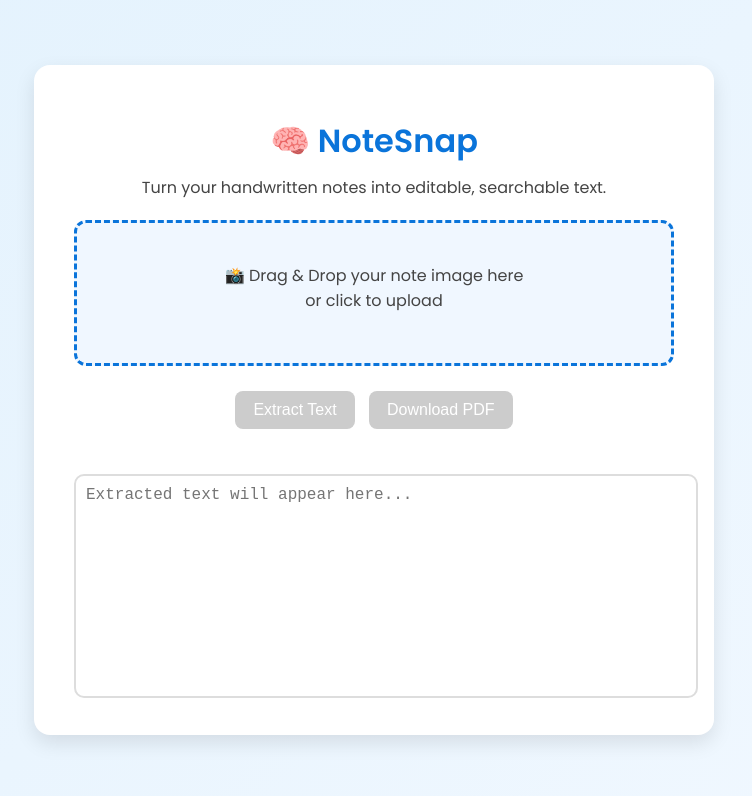
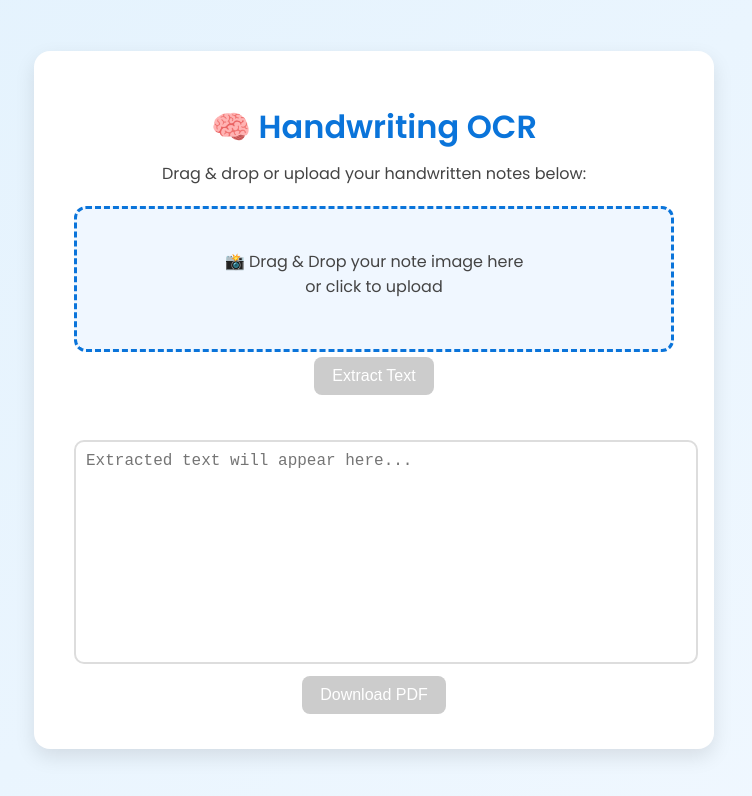
Before and after one commit to cognifyhq-create/notesnap, a plain HTML site: page index.html in a window 1280 px wide. Shown: the whole page, without its empty margins (266-1018 px from the left). Drawn offline with nearby package versions, Linux system fonts and the light colour scheme.

Commit message:
Update index.html

```diff
--- a/index.html
+++ b/index.html
@@ -3,15 +3,14 @@
 <head>
   <meta charset="UTF-8" />
   <meta name="viewport" content="width=device-width, initial-scale=1.0" />
-  <title>NoteSnap OCR - Picture to Text</title>
+  <title>Handwriting OCR - High Accuracy</title>
   <link rel="stylesheet" href="style.css" />
-  <script src="https://cdn.jsdelivr.net/npm/tesseract.js@5/dist/tesseract.min.js"></script>
   <script src="https://cdnjs.cloudflare.com/ajax/libs/jspdf/2.5.1/jspdf.umd.min.js"></script>
 </head>
 <body>
   <div class="container">
-    <h1>🧠 NoteSnap</h1>
-    <p>Turn your handwritten notes into editable, searchable text.</p>
+    <h1>🧠 Handwriting OCR</h1>
+    <p>Drag & drop or upload your handwritten notes below:</p>
 
     <div id="dropZone" class="drop-zone">
       <p id="dropText">📸 Drag & Drop your note image here<br>or click to upload</p>
@@ -19,13 +18,10 @@
       <img id="preview" alt="Preview will appear here" />
     </div>
 
-    <div class="controls">
-      <button id="extractBtn" disabled>Extract Text</button>
-      <button id="downloadPDF" disabled>Download PDF</button>
-    </div>
-
+    <button id="extractBtn" disabled>Extract Text</button>
     <p id="status"></p>
     <textarea id="outputText" placeholder="Extracted text will appear here..."></textarea>
+    <button id="downloadPDF" disabled>Download PDF</button>
   </div>
 
   <script src="script.js"></script>
```
